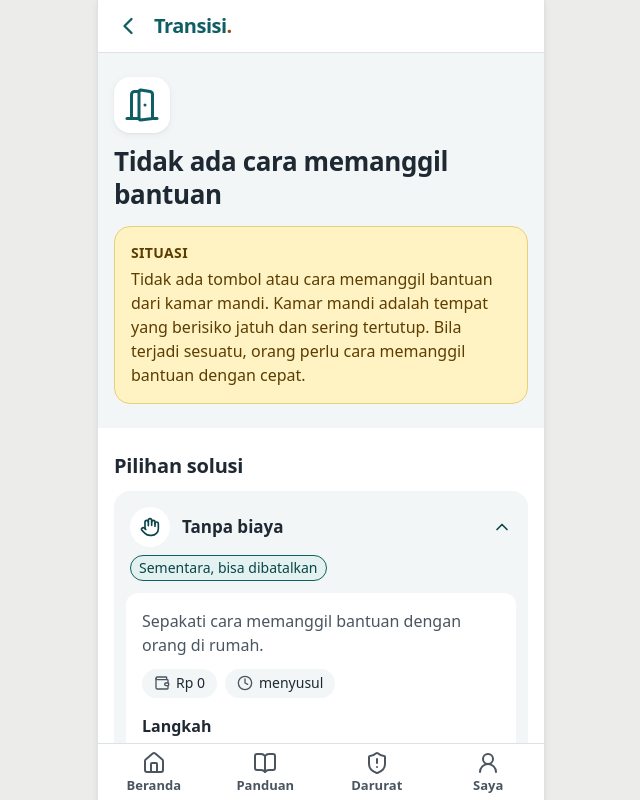
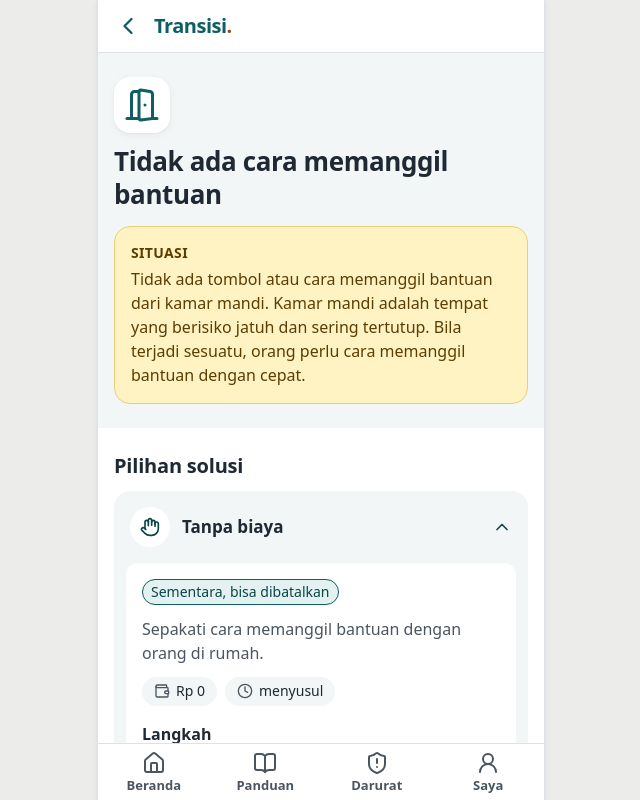
Before and after one commit to titohanafi/transisidnr, a React (Vite) app: page /#/kartu/bath-emergency-call in a window 1280 px wide. Shown: the top 800 px of the page, without its empty margins (319-959 px from the left). Built offline with nearby package versions, Linux system fonts and the light colour scheme.

Commit message:
Detail Panduan: lencana Sementara/Permanen dan 'Tunggu dulu' dipindah ke dalam panel; kartu tertutup lebih bersih
Co-Authored-By: Claude Sonnet 5.5 <noreply@anthropic.com>

```diff
--- a/src/screens/DetailKartu.tsx
+++ b/src/screens/DetailKartu.tsx
@@ -130,7 +130,7 @@ function Isi({ kartu, tingkatAwal }: { kartu: Kartu; tingkatAwal?: Tingkat }) {
                           aria-expanded={buka}
                           aria-controls={idPanel}
                           onClick={() => ubah(x.tingkat)}
-                          className="flex min-h-sentuh w-full items-center gap-3 rounded-kartu px-4 pb-2 pt-4 text-left text-judulKartu"
+                          className="flex min-h-sentuh w-full items-center gap-3 rounded-kartu px-4 pb-4 pt-4 text-left text-judulKartu"
                         >
                           <span aria-hidden="true" className="flex h-10 w-10 shrink-0 items-center justify-center rounded-full bg-white">
                             <IkonTingkat className="h-5 w-5 text-utama-gelap" strokeWidth={2} focusable="false" />
@@ -144,13 +144,15 @@ function Isi({ kartu, tingkatAwal }: { kartu: Kartu; tingkatAwal?: Tingkat }) {
                           />
                         </button>
                       </h3>
-                      <div className={`flex flex-wrap gap-2 px-4 ${buka ? "pb-3" : "pb-4"}`}>
-                        <LencanaSifat sifat={x.sifat} />
-                        {x.ditandaiPermanen && <Tanda>{umum.menunggu}</Tanda>}
+                      <div className={`flex flex-wrap gap-2 px-4 -mt-2 empty:hidden ${buka ? "pb-3" : "pb-4"}`}>
                         {x.ditonjolkan && <Tanda>{tr.cocokSewa}</Tanda>}
                         {x.diAtasBudget && <Tanda>{umum.diAtasBudget}</Tanda>}
                       </div>
                       <div id={idPanel} hidden={!buka} className="mx-3 mb-3 rounded-tombol bg-white p-4">
+                        <div className="mb-3 flex flex-wrap gap-2">
+                          <LencanaSifat sifat={x.sifat} />
+                          {x.ditandaiPermanen && <Tanda>{umum.menunggu}</Tanda>}
+                        </div>
                         <p className="text-redup">{s.ringkasan}</p>
                         <div className="mt-3 flex flex-wrap gap-2">
                           <span className="inline-flex items-center gap-1.5 rounded-full bg-permukaan px-3 py-1 text-kecil font-medium">
```
